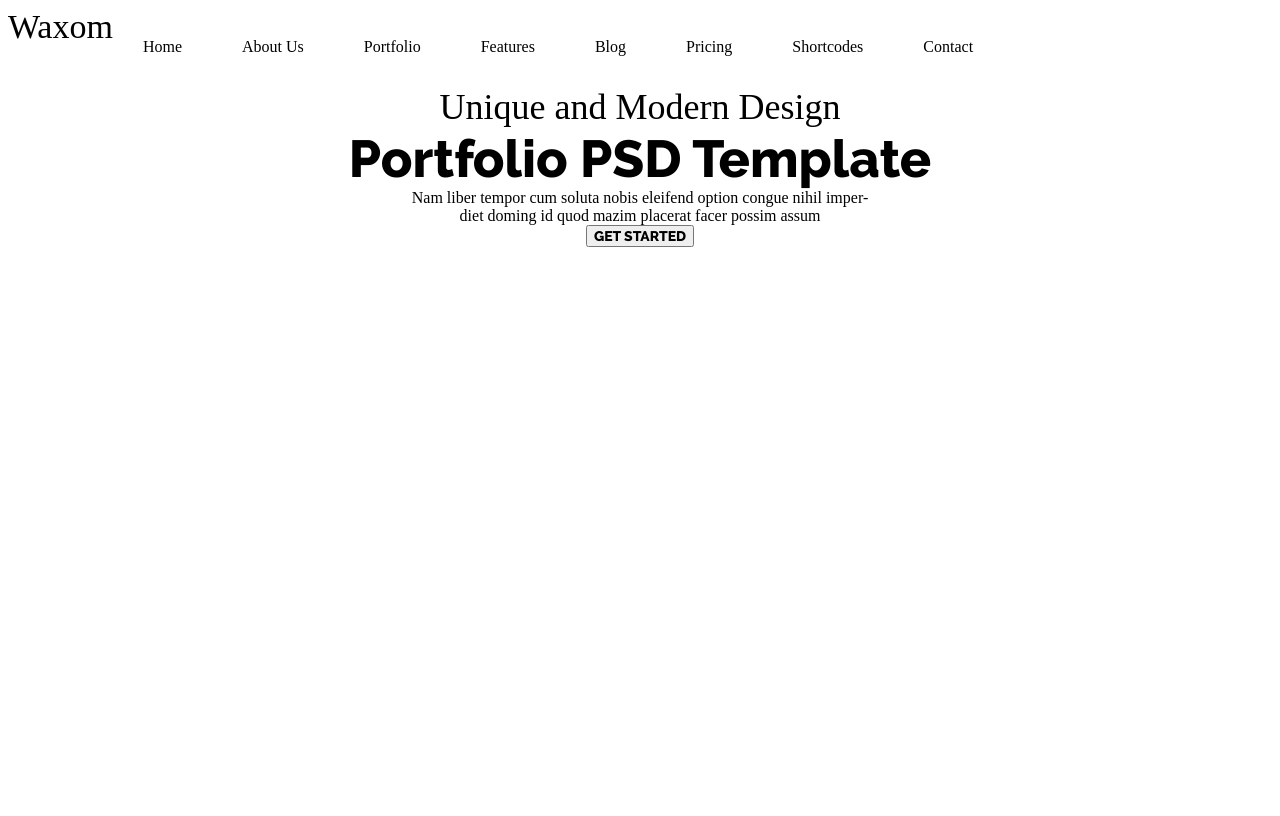
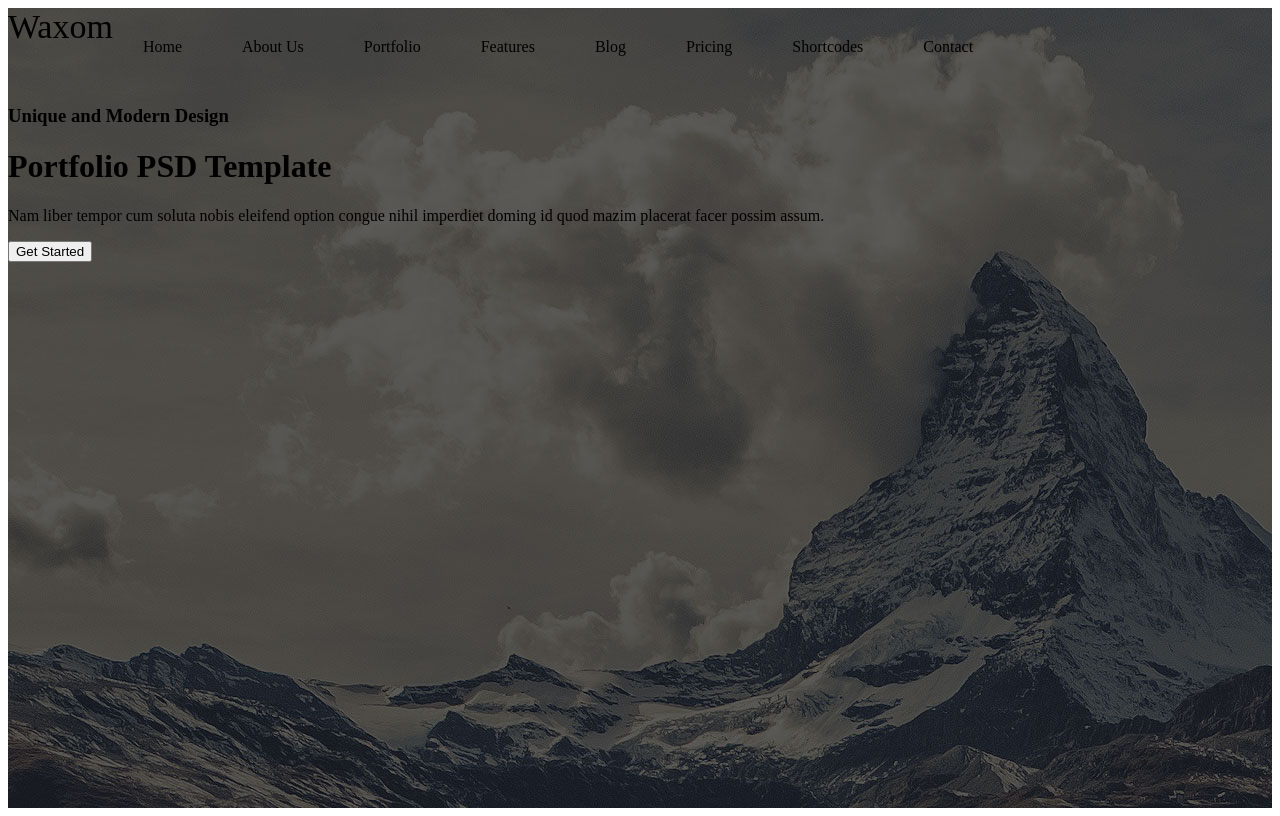
Before and after one commit to InCheese/Learning, a plain HTML site: page practice/project1/index.html in a window 1280 px wide. Drawn offline with Linux system fonts and the light colour scheme; a web font is replaced by a local one.

Commit message:
New directory 'practice'

```diff
--- a/practice/project1/assets/css/main.css
+++ b/practice/project1/assets/css/main.css
@@ -21,10 +21,10 @@
         src: url('../fonts/Montserrat-Light.ttf');
     }
 
-
 .header  {
     display: flex;
     flex-direction: row;
+
 
 }
 .menu {
@@ -44,34 +44,29 @@
 
 }
 
-.content1{
-    display: flex;
-
-    justify-content: center;
+.banner{
+    position: relative;
+    min-height: 100vh;
+    background-image: url(../images/background1.jpg);
 }
 
-
-.slogan{
-    text-align: center;
-}
-
-.slogan__element1{
-    font-family: 'Raleway-Medium';
-    font-size: 36px;
+.slider{
 
 }
 
-.slogan__element2{
-    font-family: 'Raleway-ExtraBold';
-    font-size: 52px;
-}
-.slogan__element3{
-    font-family: 'Montserrat-Light.';
-    font-size: 16px;
+.slider__nav{
+
+
 }
 
-.button__element{
-    font-family: 'Raleway-ExtraBold';
-    font-size: 14px;
-    text-transform: uppercase;
+.slider__pagination{
+
 }
+
+.sliader__items{
+
+}
+
+.sliader__item{
+
+}
--- a/practice/project1/index.html
+++ b/practice/project1/index.html
@@ -10,8 +10,10 @@
 </head>
 
 <body>
-    <header>
-        <div class="header">
+
+
+    <div class="banner">
+        <header class="header">
             <div class="logo">
                 <div class="logo_img"></div>
                 <div class="logo">Waxom</div>
@@ -29,22 +31,27 @@
             </div>
             <div class="cart"></div>
             <div class="search"></div>
-        </div>
-    </header>
-
-    <div class="content1">
-        <div class="slogan">
-            <div class="slogan__element1">Unique and Modern Design</div>
-            <div class="slogan__element2">Portfolio PSD Template</div>
-            <div class="slogan__element3">Nam liber tempor cum soluta nobis eleifend option congue nihil imper-
-                <br> diet doming id quod mazim placerat facer possim assum</div>
-            <div class="button">
-                <button class="button__element">get started</button>
+        </header>
+        <div class="slider">
+            <div class="slider__nav"></div>
+            <div class="slider__pagination"></div>
+            <div class="slider__items">
+                <div class="slider__item">
+                    <h3>Unique and Modern Design</h3>
+                    <h1>Portfolio PSD Template</h1>
+                    <p>Nam liber tempor cum soluta nobis eleifend option congue nihil imperdiet doming id quod mazim placerat
+                        facer possim assum.</p>
+                    <button>Get Started</button>
+                </div>
             </div>
         </div>
+    </div>
 
 
-    </div>
+
+
+
+
 
 </body>
 
```
Also changed, not shown: practice/project1/assets/images/background1.jpg (added), practice/project1/psd/background1.jpg (added).
